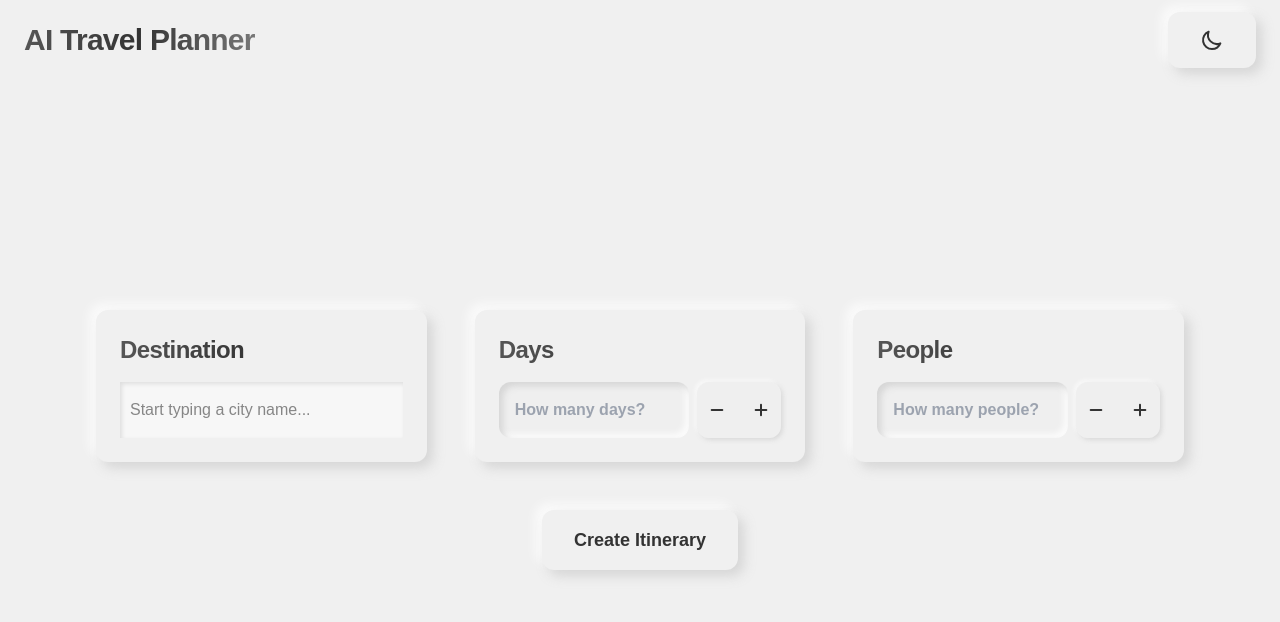
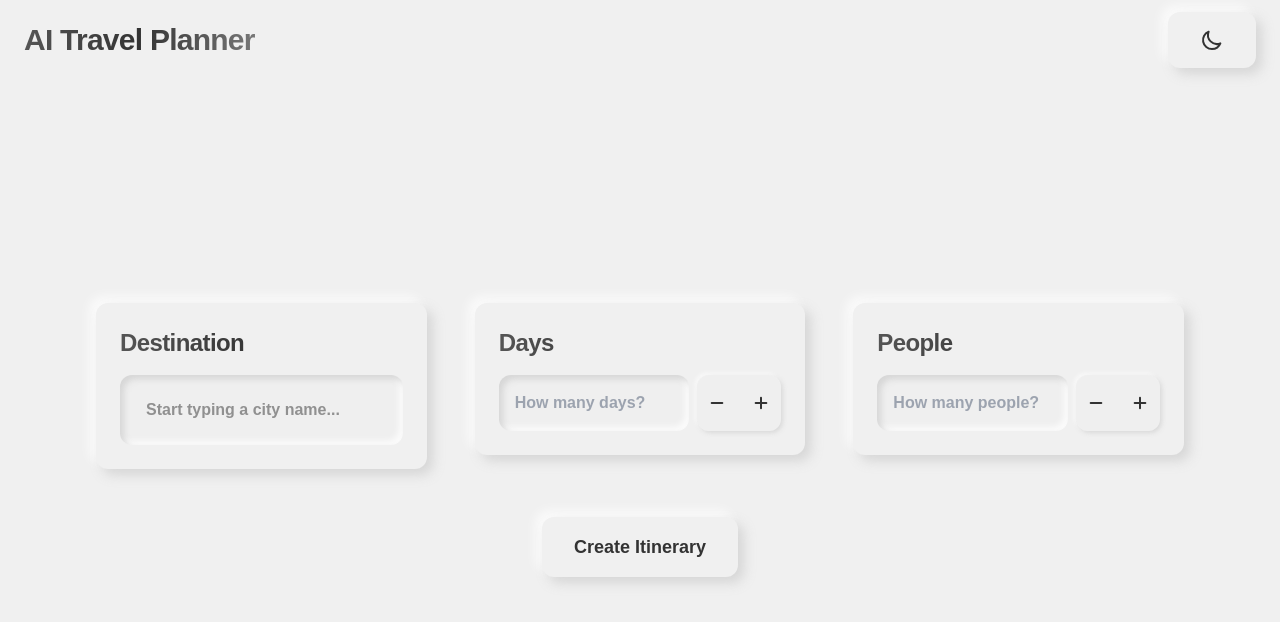
Before and after one commit to sagar-datta/travel-itinerary-ai, a Next.js app: page / in a window 1280 px wide. Both pictures are taken after a click on the button "Begin Your Journey". Shown: the top 622 px of the page. Built offline with nearby package versions, Linux system fonts and the light colour scheme.

Commit message:
Refactor CityInput component to enhance styling and layout with improved input class and structure

```diff
--- a/src/app/components/common/CityInput.tsx
+++ b/src/app/components/common/CityInput.tsx
@@ -37,6 +37,11 @@ interface GeonamesResult {
 }
 
 const USERNAME = 'sagardatta'; // Geonames username
+
+const inputClassName = `${shape.borderRadius} p-4 w-full outline-none font-semibold
+  dark:bg-dark-base/50 bg-light-base/50
+  dark:text-dark-text-primary text-light-text-primary
+  dark:shadow-neu-dark-pressed shadow-neu-light-pressed`;
 
 export function CityInput({ label, value, onChange, className = '' }: CityInputProps) {
   const [selectedOption, setSelectedOption] = useState<CityOption | null>(
@@ -115,53 +120,35 @@ export function CityInput({ label, value, onChange, className = '' }: CityInputP
   const customStyles: StylesConfig<CityOption, false> = {
     control: (base) => ({
       ...base,
-      minHeight: '56px',
-      borderRadius: shape.borderRadius.replace('rounded-', ''),
       border: 'none',
-      backgroundColor: 'var(--background-base-50)',
-      boxShadow: 'var(--shadow-pressed)',
-      '&:hover': {
-        border: 'none',
-      },
+      boxShadow: 'none',
+      background: 'none',
+    }),
+    input: (base) => ({
+      ...base,
+      color: 'inherit',
+      margin: 0,
+      padding: 0,
+    }),
+    placeholder: (base) => ({
+      ...base,
+      color: 'inherit',
+      opacity: 0.5,
+    }),
+    singleValue: (base) => ({
+      ...base,
+      color: 'inherit',
     }),
     menu: (base) => ({
       ...base,
-      backgroundColor: 'var(--background-base)',
-      borderRadius: shape.borderRadius.replace('rounded-', ''),
-      overflow: 'hidden',
-      zIndex: 10,
+      backgroundColor: 'var(--background)',
+      border: 'none',
+      boxShadow: 'var(--shadow-pressed)',
     }),
     option: (base, state) => ({
       ...base,
-      backgroundColor: state.isFocused
-        ? 'var(--accent-primary)'
-        : 'var(--background-base)',
-      color: state.isFocused
-        ? 'white'
-        : 'var(--text-primary)',
-      cursor: 'pointer',
-      padding: '8px 12px',
-      fontSize: '0.95rem',
-      '&:active': {
-        backgroundColor: 'var(--accent-secondary)',
-      },
-    }),
-    singleValue: (base) => ({
-      ...base,
-      color: 'var(--text-primary)',
-    }),
-    input: (base) => ({
-      ...base,
-      color: 'var(--text-primary)',
-    }),
-    placeholder: (base) => ({
-      ...base,
-      color: 'var(--text-primary)',
-      opacity: 0.5,
-    }),
-    menuPortal: (base) => ({
-      ...base,
-      zIndex: 9999,
+      backgroundColor: state.isFocused ? 'var(--accent-primary)' : 'transparent',
+      color: state.isFocused ? 'white' : 'inherit',
     }),
   };
 
@@ -176,14 +163,15 @@ export function CityInput({ label, value, onChange, className = '' }: CityInputP
       >
         {label}
       </label>
-      <div className="min-h-[56px]">
+      <div className="flex gap-2 items-stretch">
+        <div className={inputClassName}>
           <AsyncSelect
             cacheOptions
             defaultOptions
             value={selectedOption}
             onChange={handleChange}
             loadOptions={loadOptions}
-          className={className}
+            className={`w-full ${className}`}
             styles={customStyles}
             placeholder="Start typing a city name..."
             noOptionsMessage={({ inputValue }: NoOptionsMessageProps) =>
@@ -199,5 +187,6 @@ export function CityInput({ label, value, onChange, className = '' }: CityInputP
           />
         </div>
       </div>
+    </div>
   );
 }
```
Lines whose indentation alone changed are shown as unchanged.
